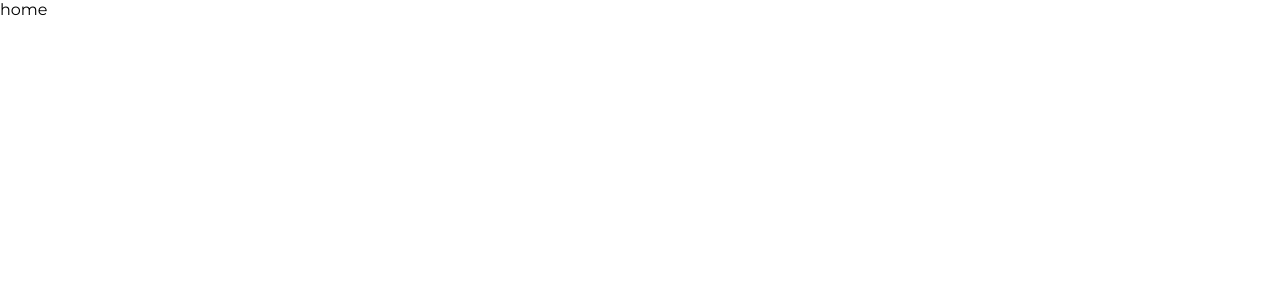
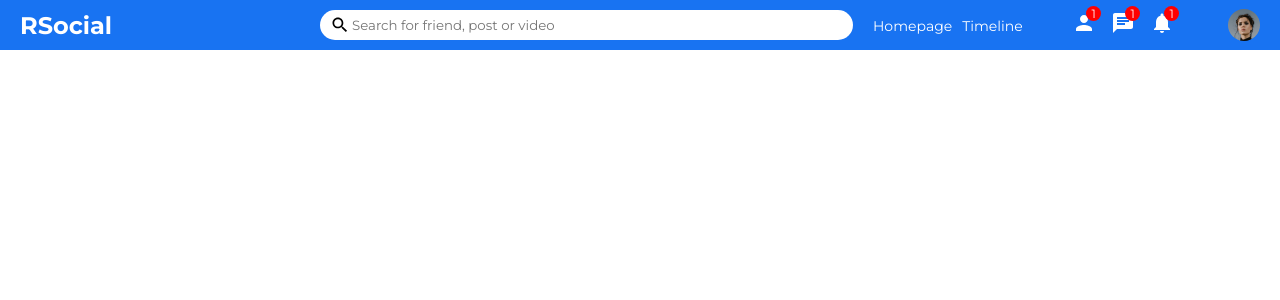
Before and after one commit to rakshith4able/social-react, a React (Create React App) app: page / in a window 1280 px wide. Shown: the top 300 px of the page. Built offline with nearby package versions, Linux system fonts and the light colour scheme.

Commit message:
created topbar component

```diff
--- a/src/App.js
+++ b/src/App.js
@@ -1,7 +1,7 @@
 import Home from './pages/home/Home';
 
 function App() {
-  return <Home/>;
+  return <Home />;
 }
 
 export default App;
--- /dev/null
+++ b/src/components/topbar/Topbar.jsx
@@ -0,0 +1,49 @@
+import {
+  Search as SearchIcon,
+  Person as PersonIcon,
+  Chat as ChatIcon,
+  Notifications as NotificationsIcon,
+} from '@mui/icons-material';
+
+import './topbar.css';
+
+export default function Topbar() {
+  return (
+    <div className='topbarContainer'>
+      <div className='topbarLeft'>
+        <span className='logo'>RSocial</span>
+      </div>
+      <div className='topbarCenter'>
+        <div className='searchbar'>
+          <SearchIcon className='searchIcon' />
+          <input
+            placeholder='Search for friend, post or video'
+            type='text'
+            className='searchInput'
+          />
+        </div>
+      </div>
+      <div className='topbarRight'>
+        <div className='topbarLinks'>
+          <span className='topbarLink'>Homepage</span>
+          <span className='topbarLink'>Timeline</span>
+        </div>
+        <div className='topbarIcons'>
+          <div className='topbarIconItem'>
+            <PersonIcon />
+            <span className='topbarIconBadge'>1</span>
+          </div>
+          <div className='topbarIconItem'>
+            <ChatIcon />
+            <span className='topbarIconBadge'>1</span>
+          </div>
+          <div className='topbarIconItem'>
+            <NotificationsIcon />
+            <span className='topbarIconBadge'>1</span>
+          </div>
+        </div>
+        <img src="/assets/person/1.jpeg" alt="" className="topbarImg" />
+      </div>
+    </div>
+  );
+}
--- /dev/null
+++ b/src/components/topbar/topbar.css
@@ -0,0 +1,95 @@
+.topbarContainer {
+  height: 50px;
+  width: 100%;
+  background-color: #1873f2;
+  display: flex;
+  align-items: center;
+  position: sticky;
+  top: 0;
+}
+
+.topbarLeft {
+  flex: 3;
+}
+
+.logo {
+  font-size: 24px;
+  margin-left: 20px;
+  font-weight: bold;
+  color: #fff;
+  cursor: pointer;
+}
+
+.topbarCenter {
+  flex: 5;
+}
+
+.searchbar {
+  width: 100%;
+  height: 30px;
+  background-color: #fff;
+  border-radius: 30px;
+  display: flex;
+  align-items: center;
+}
+
+.searchIcon {
+  font-size: 20px !important;
+  margin-left: 10px;
+}
+
+.searchInput {
+  border: none;
+  width: 70%;
+}
+
+.searchInput:focus {
+  outline: none;
+}
+
+.topbarRight {
+  flex: 4;
+  display: flex;
+  align-items: center;
+  justify-content: space-around;
+  color: #fff;
+}
+
+.topbarLink {
+  margin-right: 10px;
+  font-size: 14px;
+  cursor: pointer;
+}
+
+.topbarIcons {
+  display: flex;
+}
+
+.topbarIconItem {
+  margin-right: 15px;
+  cursor: pointer;
+  position: relative;
+}
+
+.topbarIconBadge {
+  width: 15px;
+  height: 15px;
+  background-color: #f00;
+  border-radius: 50%;
+  color: #fff;
+  position: absolute;
+  top:-5px;
+  right: -5px;
+  display: flex;
+  justify-content: center;
+  align-items: center;
+  font-size: 12px   ;
+}
+
+.topbarImg {
+  width: 32px;
+  height: 32px;
+  border-radius: 50%;
+  object-fit: cover;
+  cursor: pointer;
+}
--- a/src/pages/home/Home.jsx
+++ b/src/pages/home/Home.jsx
@@ -1,5 +1,6 @@
+import Topbar from '../../components/topbar/Topbar';
 import './home.css';
 
 export default function home() {
-  return <div>home</div>;
+  return <Topbar />;
 }
```
